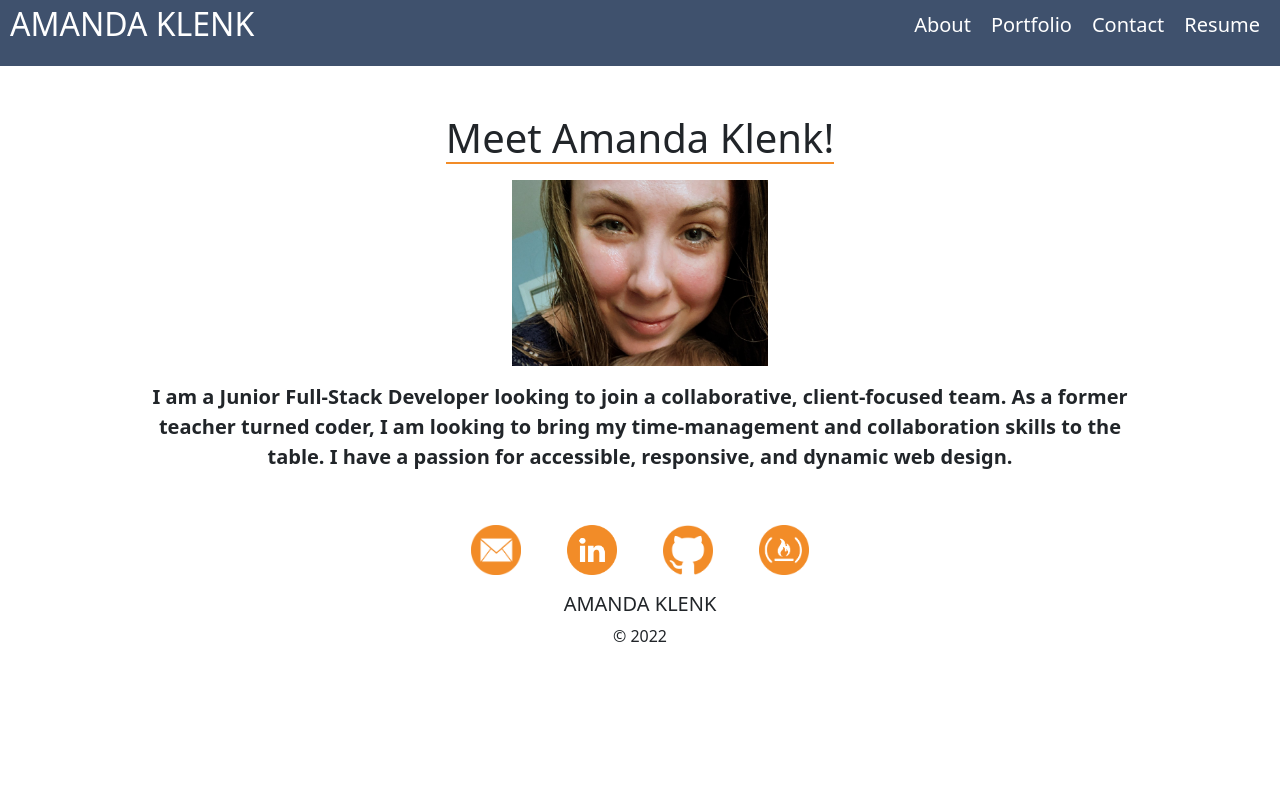
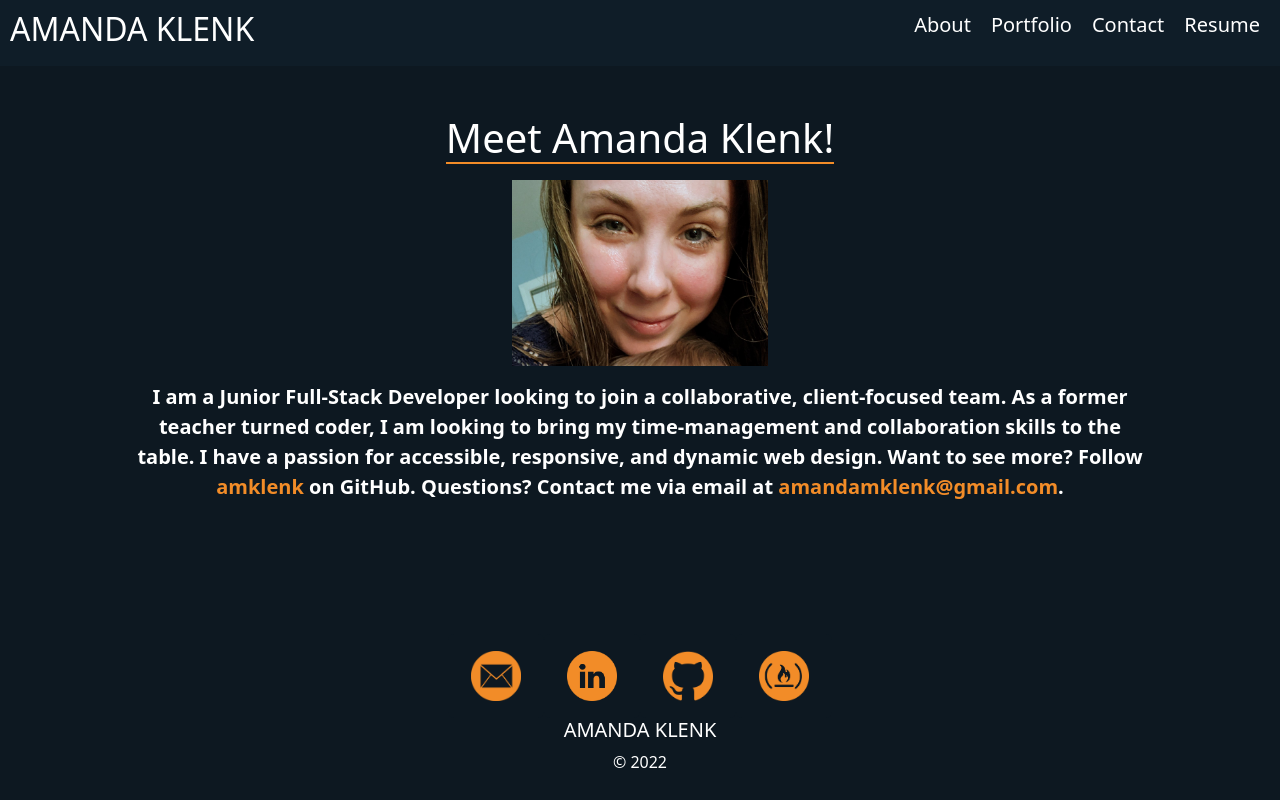
Before and after one commit to amklenk/AK-React-Portfolio, a React (Create React App) app: page / in a window 1280 px wide. Built offline with nearby package versions, Linux system fonts and the light colour scheme; no server answers.

Commit message:
make initial styling fixes in Portfolio component

```diff
--- a/src/components/About/index.js
+++ b/src/components/About/index.js
@@ -1,5 +1,10 @@
 import React from 'react';
 import portfolioPicture from '../../assets/portfolio-pic.jpg';
+
+const fontStyles = {
+    textDecoration: "none",
+    color: "#F28C28"
+}
 
 function About(){
     return(
@@ -8,7 +13,8 @@ function About(){
         <img className='mb-3' src={portfolioPicture} alt='Amanda Klenk' style={{ width: '25%' }}></img>
         <p id='about-text'>
         I am a Junior Full-Stack Developer looking to join a collaborative, client-focused team. As a former teacher turned coder, I am looking to bring my time-management and collaboration skills to the table. I
-        have a passion for accessible, responsive, and dynamic web design.
+        have a passion for accessible, responsive, and dynamic web design. Want to see more? Follow <a href='https://github.com/amklenk' target='_blank' rel='noopener noreferrer' style={fontStyles} className='bio-a'>amklenk</a> on GitHub. Questions? Contact me
+        via email at <a href='mailto: amandamklenk3@gmail.com' target='_blank' rel='noopener noreferrer' style={fontStyles} className='bio-a'>amandamklenk@gmail.com</a>.
         </p>
         </section>
     )
--- a/src/components/Contact/index.js
+++ b/src/components/Contact/index.js
@@ -101,7 +101,7 @@ function Contact() {
                 </div>
               )}
 
-      <Button variant="dark" type="submit" onClick={submit} className='mb-3'>
+      <Button variant="dark" type="submit" onClick={submit} className='mb-3 border-light'>
         Submit
       </Button>
     </Form>
--- a/src/components/Header/index.js
+++ b/src/components/Header/index.js
@@ -7,7 +7,7 @@ const headerStyles = {
 
 function Header ({ currentPage, handlePageChange }){
 return(
-<header id="header">
+<header id="header" className='d-flex align-items-center'>
     <h2 className="nav-name">AMANDA KLENK</h2>
     <nav className="nav-links">
         <ul id="nav-ul" >
--- a/src/components/Portfolio/index.js
+++ b/src/components/Portfolio/index.js
@@ -52,15 +52,15 @@ const projects =[
     <h2 id='portfolio-title' className='mb-3' style={{width: '10%'}}>Portfolio</h2>
     <div className='d-flex flex-wrap justify-content-between container'>
     {projects.map((projects) => (
-    <Card className='mb-5 col-4' style={{ width: '25em' }}>
-      <Card.Img variant="top" src= {projects.src} />
+    <Card className='mb-5 col-4 port-card' style={{ width: '25em' }}>
+      <Card.Img variant="top" src= {projects.src} className='card-image' />
       <Card.Body>
         <Card.Title>{projects.name}</Card.Title>
         <Card.Text>
         {projects.description}
         </Card.Text>
-        <a href={projects.gitHub} target="_blank" rel="noopener noreferrer"><Button variant='dark' className='me-3'>GitHub</Button></a>
-        <a href={projects.liveSite} target="_blank" rel="noopener noreferrer"><Button variant="dark">Live Site</Button></a>
+        <a href={projects.gitHub} target="_blank" rel="noopener noreferrer"><Button className='me-3 border-light btn'>GitHub</Button></a>
+        <a href={projects.liveSite} target="_blank" rel="noopener noreferrer"><Button className='border-light btn'>Live Site</Button></a>
       </Card.Body>
     </Card>
     ))}
--- a/src/index.css
+++ b/src/index.css
@@ -1,9 +1,8 @@
 :root {
-  --primary-color: #344966;
+  --primary-color: rgba(19, 35, 48, 0.5);
   --secondary-color: #F28C28;
   --tertiary-color: #0d1821;
   --quarternary-color: #fff;
-  --quinary-color: #d6e3f8;
   --box-shadow-glow: 0 0 5px 5px #fff;
   --default-margin: 10px;
   --tile-border: 2px solid ##d6e3f8;
@@ -18,15 +17,15 @@
 }
 /*end broswer styling*/
 
-/*body styling*/
-body {
-  position: relative;
+/* App styling */
+.App{
+  background-color: var(--tertiary-color);
+  color: var(--quarternary-color);
+  min-height: 100vh;
   display: flex;
   flex-direction: column;
-  font-family: "Roboto", sans-serif;
-  background-color: #fff;
 }
-/*end body styling*/
+/* App styling */
 
 /*header*/
 #header,
@@ -36,7 +35,7 @@ body {
 }
 
 #header {
-  background-color: rgba(53, 72, 102, 0.95);
+  background-color: var(--primary-color);
   justify-content: space-between;
   position: -webkit-sticky;
   position: sticky;
@@ -72,6 +71,7 @@ body {
   width: 80%;
 }
 
+
 #about-title, #portfolio-title, #contact-title, #resume-title{
   border-bottom: solid var(--secondary-color) 2px;
 }
@@ -82,7 +82,30 @@ body {
   font-weight: bold;
   font-size: 1.25em;
 }
+
+#about-text a:hover{
+  box-shadow: var(--box-shadow-glow);
+}
 /* About section end */
+
+/* Portfolio styling section */
+.port-card{
+  background-color: rgba(19, 35, 48, 1) !important;
+}
+
+.card-image:hover{
+  opacity: 0.5;
+}
+
+.btn{
+  background-color: var(--tertiary-color) !important;
+  color: var(--secondary-color) !important;
+}
+
+.btn:hover{
+  box-shadow: var(--box-shadow-glow);
+}
+/* Portfolio section end */
 
 /* Resume styling section */
 iframe{
@@ -93,6 +116,7 @@ iframe{
 /* Footer section styling */
 #footer{
   bottom: 0;
+  margin-top: auto;
   width: 100%;
 }
 
```
Also changed, not shown: 1 other file (tests, documents, lock files or other folders).
